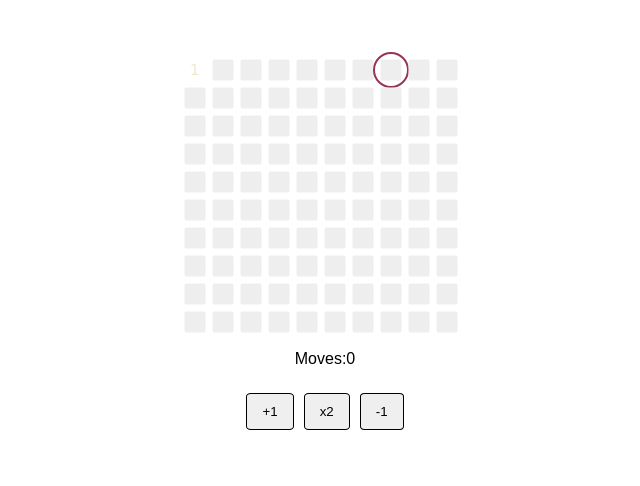
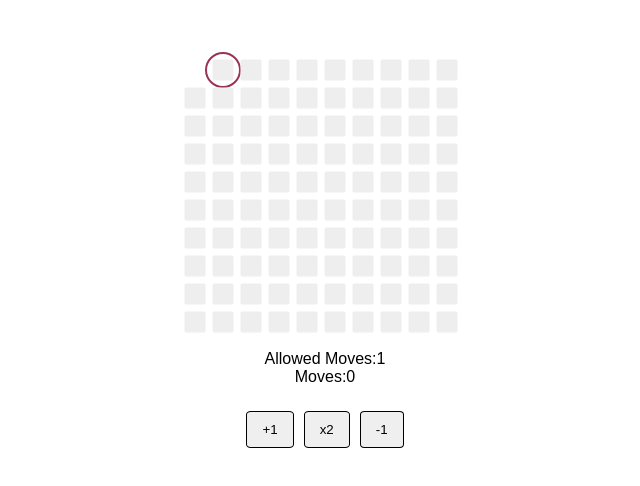
Before and after one commit to JayChetty/double, a React (Create React App) app: page / in a window 1280 px wide. Shown: the top 486 px of the page, without its empty margins (315-955 px from the left). Built offline with nearby package versions, Linux system fonts and the light colour scheme.

Commit message:
multiple levels

```diff
--- a/src/App.js
+++ b/src/App.js
@@ -8,24 +8,28 @@ const levels = [
   { target: 2, allowedMoves: 1 },
   { target: 3, allowedMoves: 2 },
   { target: 4, allowedMoves: 2 },
+  { target: 8, allowedMoves: 4 },
+  { target: 8, allowedMoves: 3 },
+  { target: 6, allowedMoves: 3 },
   { target: 5, allowedMoves: 3 },
-  { target: 6, allowedMoves: 3 },
   { target: 7, allowedMoves: 4 },
-  { target: 8, allowedMoves: 3 },
-  { target: 9, allowedMoves: 4 },
   { target: 9, allowedMoves: 4 },
   { target: 10, allowedMoves: 4 }
 ];
+
 class App extends Component {
   constructor(props) {
     super(props);
-    this.state = { target: 8, number: 1, moves: 0, allowedMoves: 2 };
+    this.state = { number: 1, moves: 0, levelIndex: 0 };
     this.addOne = this.addOne.bind(this);
     this.removeOne = this.removeOne.bind(this);
     this.double = this.double.bind(this);
   }
   sequanceArray(size) {
     return Array.from(Array(size).keys());
+  }
+  level() {
+    return levels[this.state.levelIndex];
   }
 
   createSquares(number, target) {
@@ -92,7 +96,7 @@ class App extends Component {
             ry={1}
           />
           {targetCircle}
-          {text}
+          {null}
         </g>
       );
     });
@@ -121,14 +125,35 @@ class App extends Component {
     });
   }
 
+  completed() {
+    this.setState({
+      levelIndex: this.state.levelIndex + 1,
+      number: 1,
+      moves: 0
+    });
+  }
+
+  reset() {
+    this.setState({
+      number: 1,
+      moves: 0
+    });
+  }
+
   render() {
-    const rects = this.createSquares(this.state.number, this.state.target);
-
+    const rects = this.createSquares(this.state.number, this.level().target);
+    if (this.state.number === this.level().target) {
+      this.completed();
+    }
+    if (this.state.moves >= this.level().allowedMoves) {
+      this.reset();
+    }
     return (
       <div className="App">
         <svg className="grid" width="300" height="300">
           {rects}
         </svg>
+        <span> Allowed Moves:{this.level().allowedMoves} </span>
         <span> Moves:{this.state.moves} </span>
         <div className="buttons">
           <button onClick={this.addOne}> +1 </button>
```
